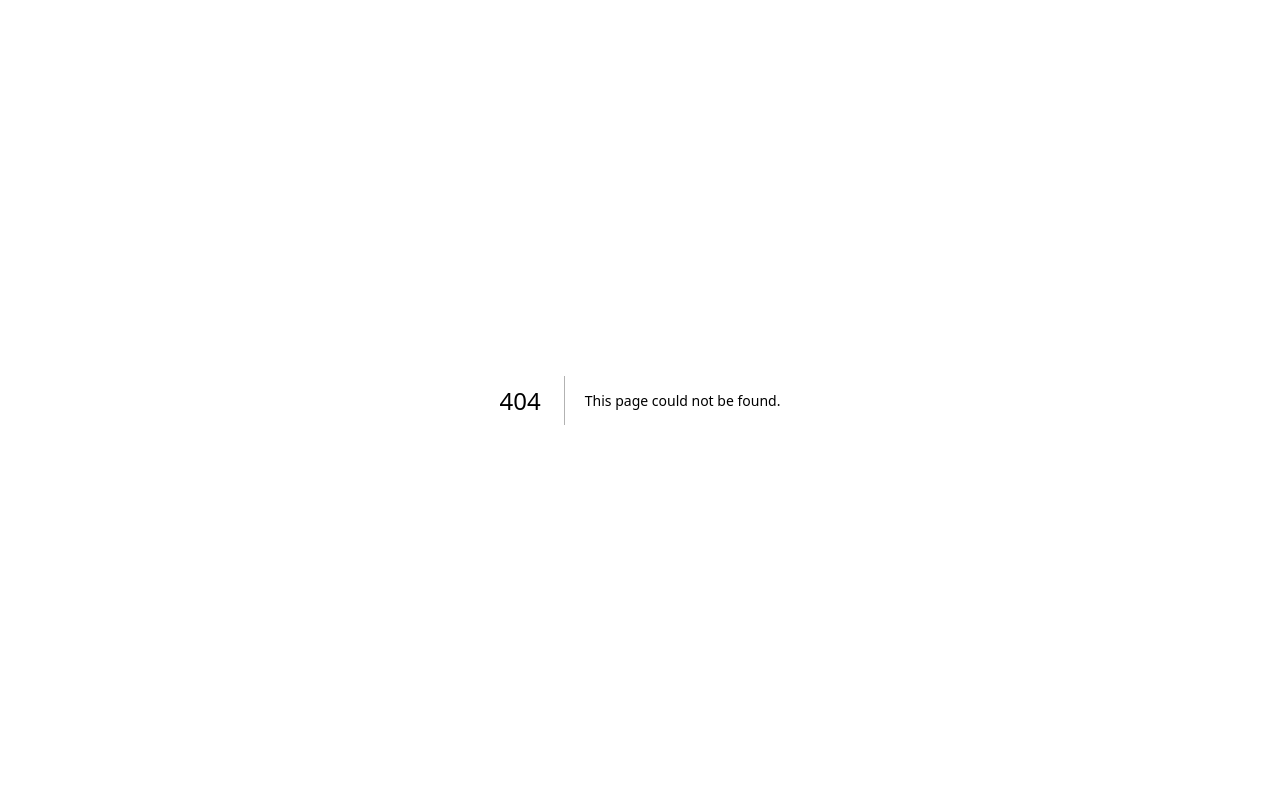
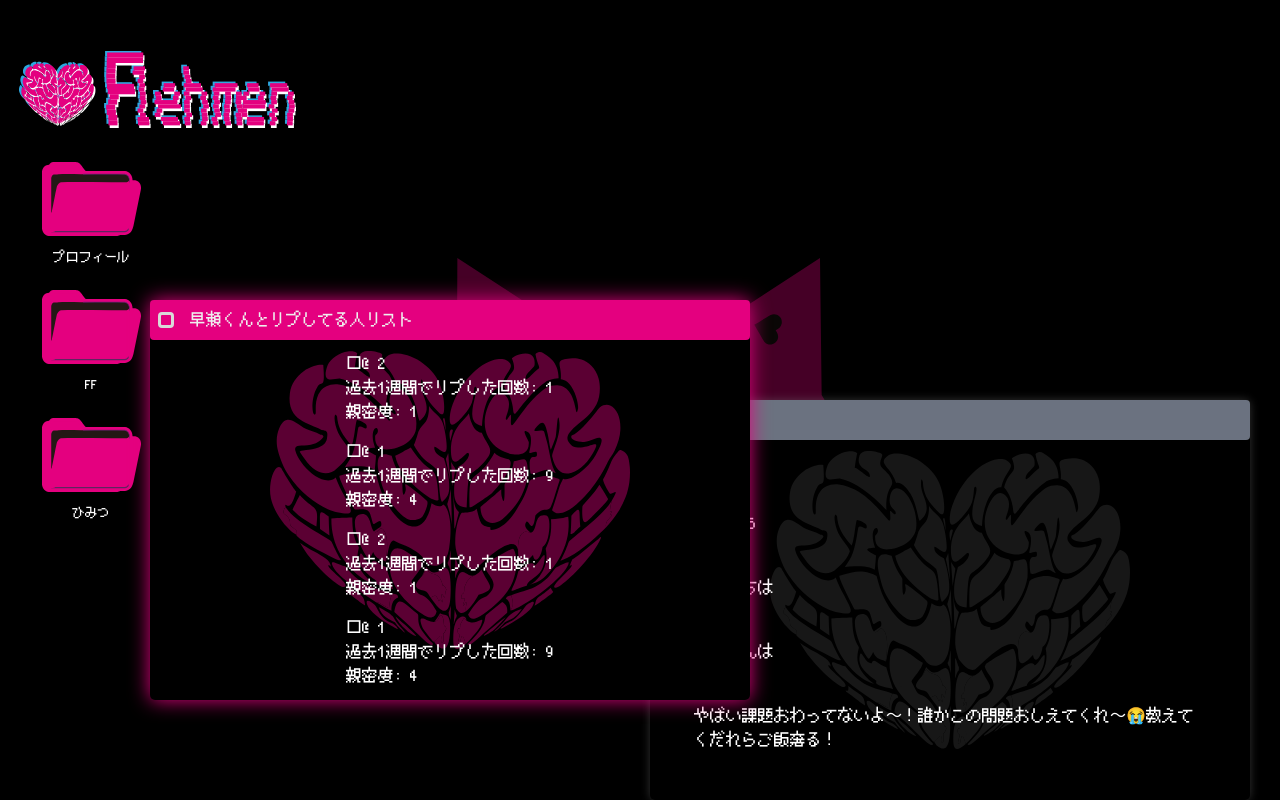
Before and after one commit to y4asse/flehmen, a Next.js app in the folder frontend/: page /reply in a window 1280 px wide. Before the commit this address had no page. Built offline with nearby package versions, Linux system fonts and the light colour scheme; a web font is replaced by a local one.

Commit message:
リプリストと内容のう

```diff
--- a/frontend/src/app/(dashboard)/friendship/page.tsx
+++ /dev/null
@@ -1,7 +0,0 @@
-import React from "react";
-
-const Page = () => {
-  return <div>page</div>;
-};
-
-export default Page;
--- /dev/null
+++ b/frontend/src/app/(dashboard)/reply/_components/Contents.tsx
@@ -0,0 +1,21 @@
+import React from "react";
+import { content } from "../page";
+
+type Props = {
+  repContents?: content[];
+};
+
+const Contents = ({ repContents = [] }: Props) => {
+  return (
+    <div>
+      {repContents.map((contents) => (
+        <div className="my-4 max-w-lg">
+          <p className="text-white">□@ {contents.id}</p>
+          <p className="text-white">{contents.content}</p>
+        </div>
+      ))}
+    </div>
+  );
+};
+
+export default Contents;
--- /dev/null
+++ b/frontend/src/app/(dashboard)/reply/_components/ReplyList.tsx
@@ -0,0 +1,22 @@
+import React from "react";
+import { reply } from "../page";
+
+type rep = {
+  replyInfo?: reply[];
+};
+
+const ReplyList = ({ replyInfo = [] }: rep = {}) => {
+  return (
+    <div>
+      {replyInfo.map((reply, index) => (
+        <div className="my-4" key={`${reply.id}-${index}`}>
+          <p className="text-white">□@ {reply.id}</p>
+          <p className="text-white">過去1週間でリプした回数: {reply.count}</p>
+          <p className="text-white">親密度: {reply.intimacy}</p>
+        </div>
+      ))}
+    </div>
+  );
+};
+
+export default ReplyList;
--- /dev/null
+++ b/frontend/src/app/(dashboard)/reply/page.tsx
@@ -0,0 +1,111 @@
+import { Windows } from "@/components/common/Windows";
+import { title } from "process";
+import React from "react";
+import ReplyList from "./_components/ReplyList";
+import { Sukipi } from "../profile/page";
+import Contents from "./_components/Contents";
+
+export type reply = {
+  id: number;
+  count: number;
+  intimacy: number;
+};
+
+export type content = {
+  id: number;
+  content: string;
+};
+
+const Page = () => {
+  const windows = [
+    {
+      ...replyList,
+      title: `${sukipi.name}くんとリプしてる人リスト`,
+      children: <ReplyList replyInfo={replyInfo} />,
+    },
+    {
+      ...contents,
+      title: "内容",
+      children: <Contents repContents={replyContent} />,
+    },
+    // {
+    //   ...contents,
+    //   title: `内容`,
+    //   children: <ReplyList replyContent={replyContent} />,
+    // },
+  ];
+
+  return (
+    <div>
+      <Windows windows={windows} />
+    </div>
+  );
+};
+
+const replyInfo: reply[] = [
+  {
+    id: 1,
+    count: 9,
+    intimacy: 4,
+  },
+  {
+    id: 2,
+    count: 1,
+    intimacy: 1,
+  },
+  {
+    id: 1,
+    count: 9,
+    intimacy: 4,
+  },
+  {
+    id: 2,
+    count: 1,
+    intimacy: 1,
+  },
+  {
+    id: 1,
+    count: 9,
+    intimacy: 4,
+  },
+  {
+    id: 2,
+    count: 1,
+    intimacy: 1,
+  },
+];
+
+const replyContent: content[] = [
+  { id: 1, content: "おはよう" },
+  { id: 2, content: "こんにちは" },
+  { id: 3, content: "こんばんは" },
+  {
+    id: 4,
+    content:
+      "やばい課題おわってないよ〜！誰かこの問題おしえてくれ〜😭教えてくだれらご飯奢る！",
+  },
+];
+
+const replyList = {
+  initSize: { width: 600, height: 400 },
+  initPosition: {
+    x: 150,
+    y: 300,
+    z: 2,
+  },
+};
+
+const contents = {
+  initSize: { width: 600, height: 400 },
+  initPosition: {
+    x: 650,
+    y: 400,
+    z: 3,
+  },
+};
+
+const sukipi: Sukipi = {
+  name: "早瀬",
+};
+
+export default Page;
```
Also changed, not shown: frontend/src/app/(dashboard)/reply/_components/MonthlyRep.tsx (added).
